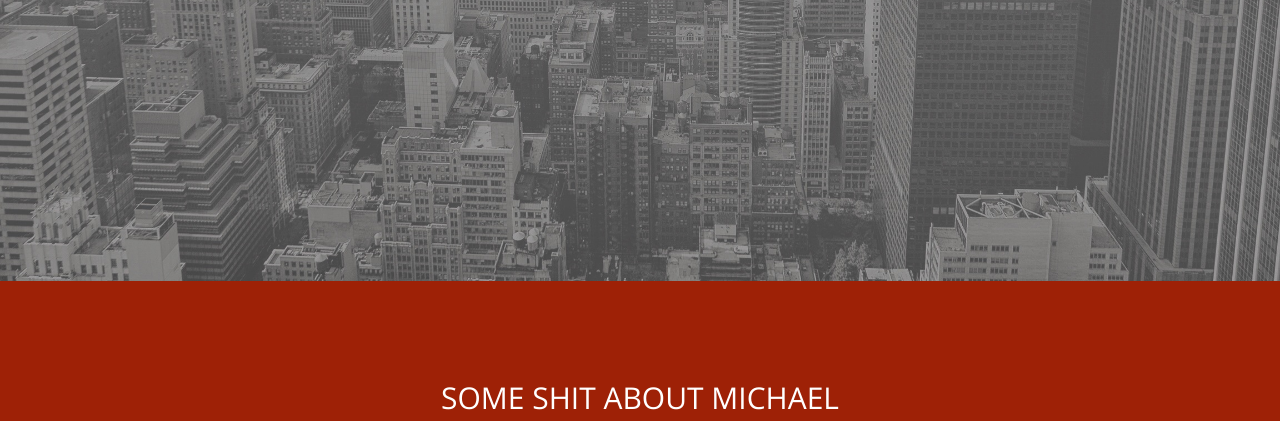
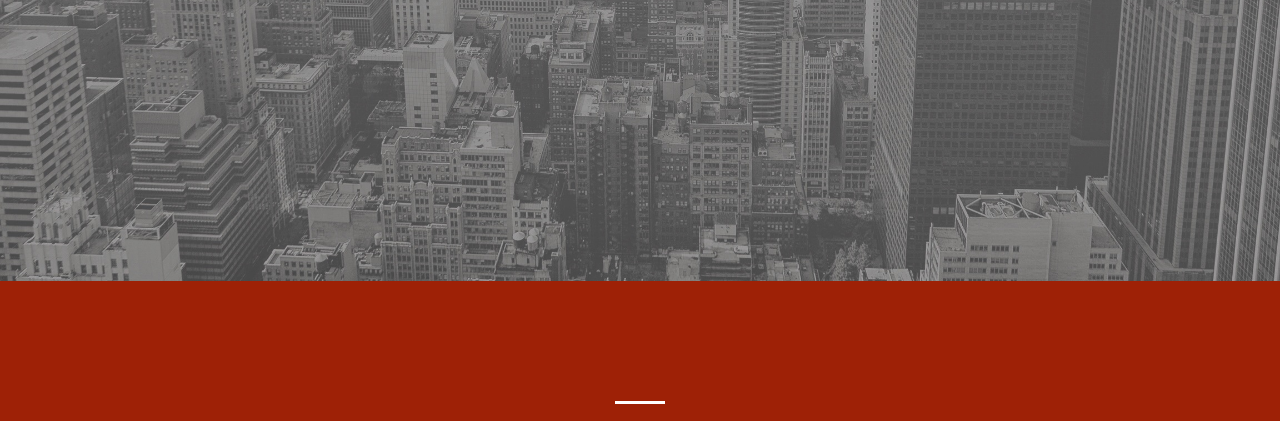
Before and after one commit to mkal4/portfolio, a website: page index.html in a window 1280 px wide. Shown: the part 519-940 px from the top of the page. Drawn offline with nearby package versions, Linux system fonts and the light colour scheme.

Commit message:
Update index.html

```diff
--- a/index.html
+++ b/index.html
@@ -88,7 +88,7 @@
         <div class="container">
             <div class="row">
                 <div class="col-lg-8 col-lg-offset-2 text-center">
-                    <h2 class="section-heading">SOME SHIT ABOUT MICHAEL</h2>
+
                     <hr class="light">
                     <p class="text-faded">
 
```
